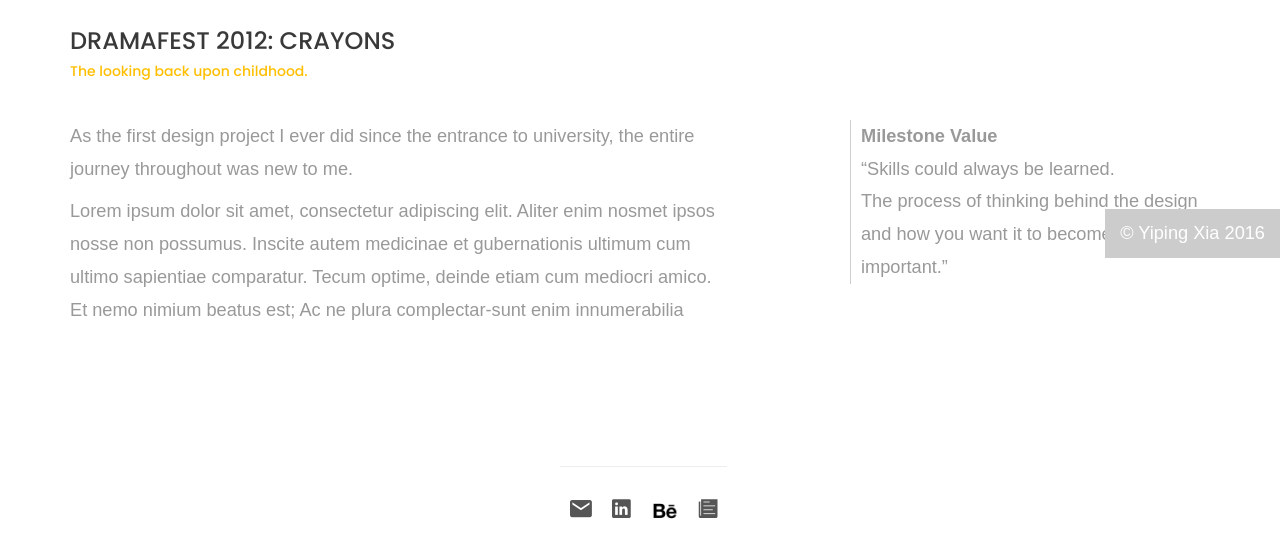
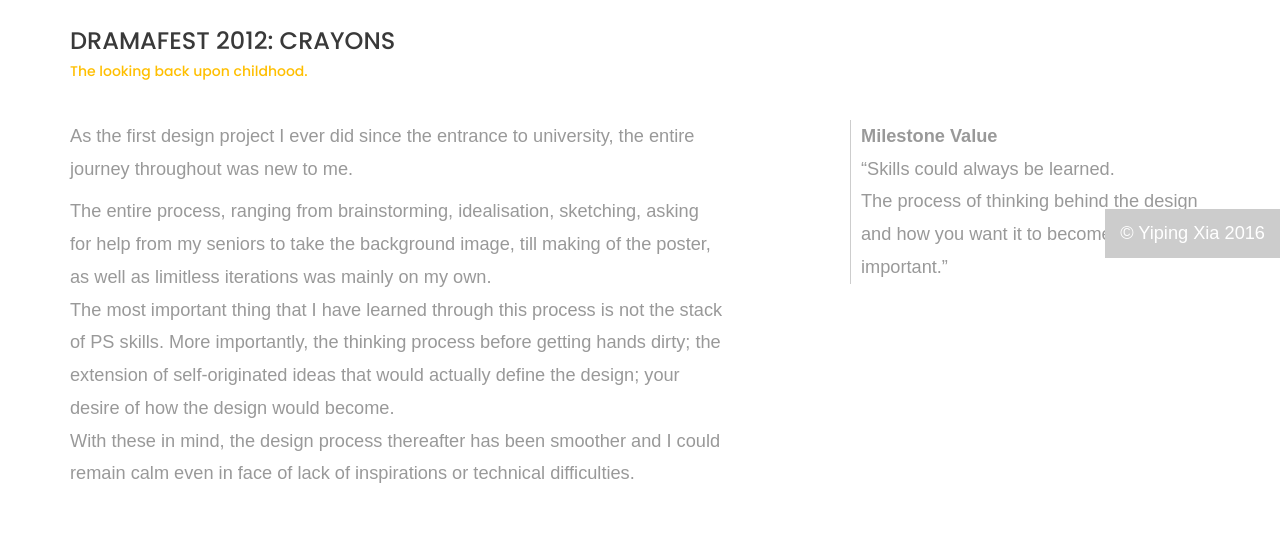
Before and after one commit to yipingxia/portfolio, a plain HTML site: page graphic-dramafest.html in a window 1280 px wide. Shown: the part 542-1077 px from the top of the page. Drawn offline with Linux system fonts and the light colour scheme; files whose address does not match are found by name.

Commit message:
add description for dramafest

```diff
--- a/graphic-dramafest.html
+++ b/graphic-dramafest.html
@@ -103,7 +103,7 @@
         <div class="col-md-7">
             <p>As the first design project I ever did since the entrance to university, the entire journey throughout was new to me. </p>
 
-            <p>Lorem ipsum dolor sit amet, consectetur adipiscing elit. Aliter enim nosmet ipsos nosse non possumus. Inscite autem medicinae et gubernationis ultimum cum ultimo sapientiae comparatur. Tecum optime, deinde etiam cum mediocri amico. Et nemo nimium beatus est; Ac ne plura complectar-sunt enim innumerabilia </p>
+            <p>The entire process, ranging from brainstorming, idealisation, sketching, asking for help from my seniors to take the background image, till making of the poster, as well as limitless iterations was mainly on my own.<br>The most important thing that I have learned through this process is not the stack of PS skills. More importantly, the thinking process before getting hands dirty; the extension of self-originated ideas that would actually define the design; your desire of how the design would become.<br>With these in mind, the design process thereafter has been smoother and I could remain calm even in face of lack of inspirations or technical difficulties.</p>
         </div>
 
         <div class="col-md-4 col-md-offset-1">
```
